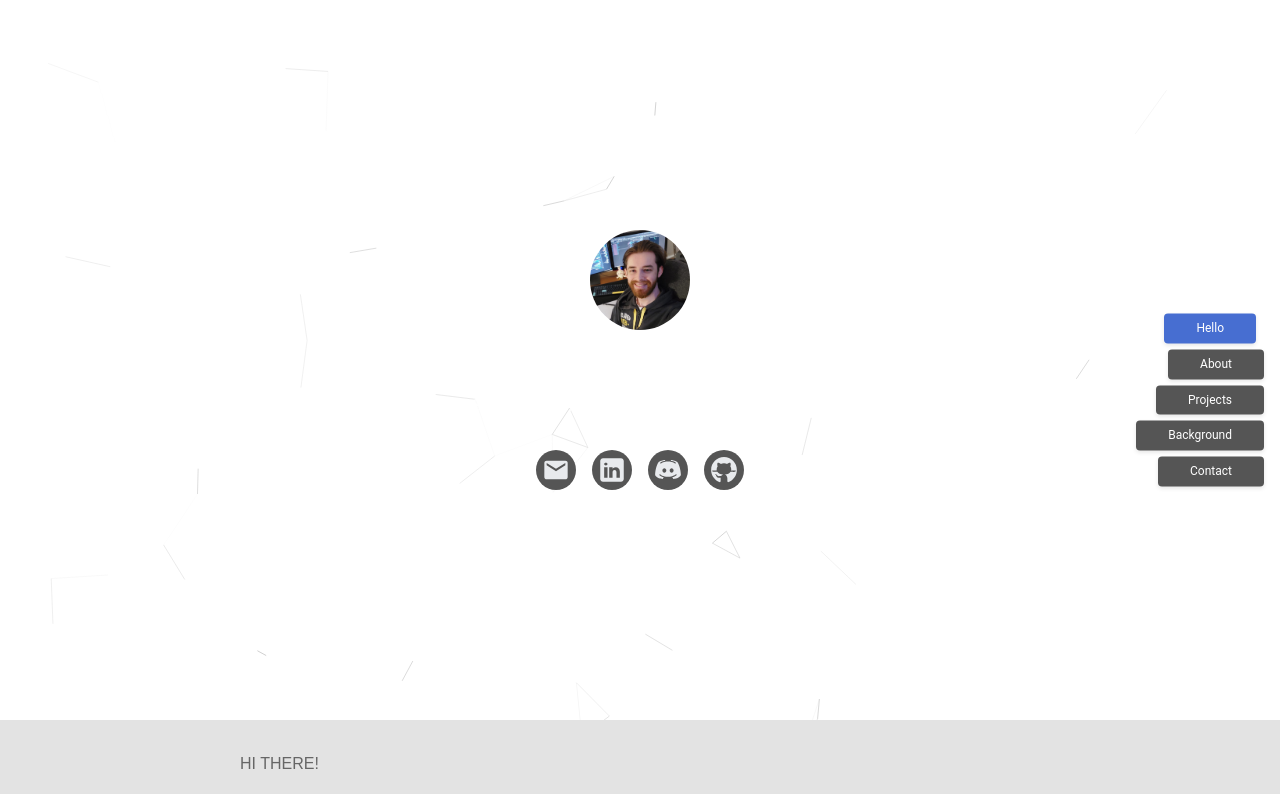
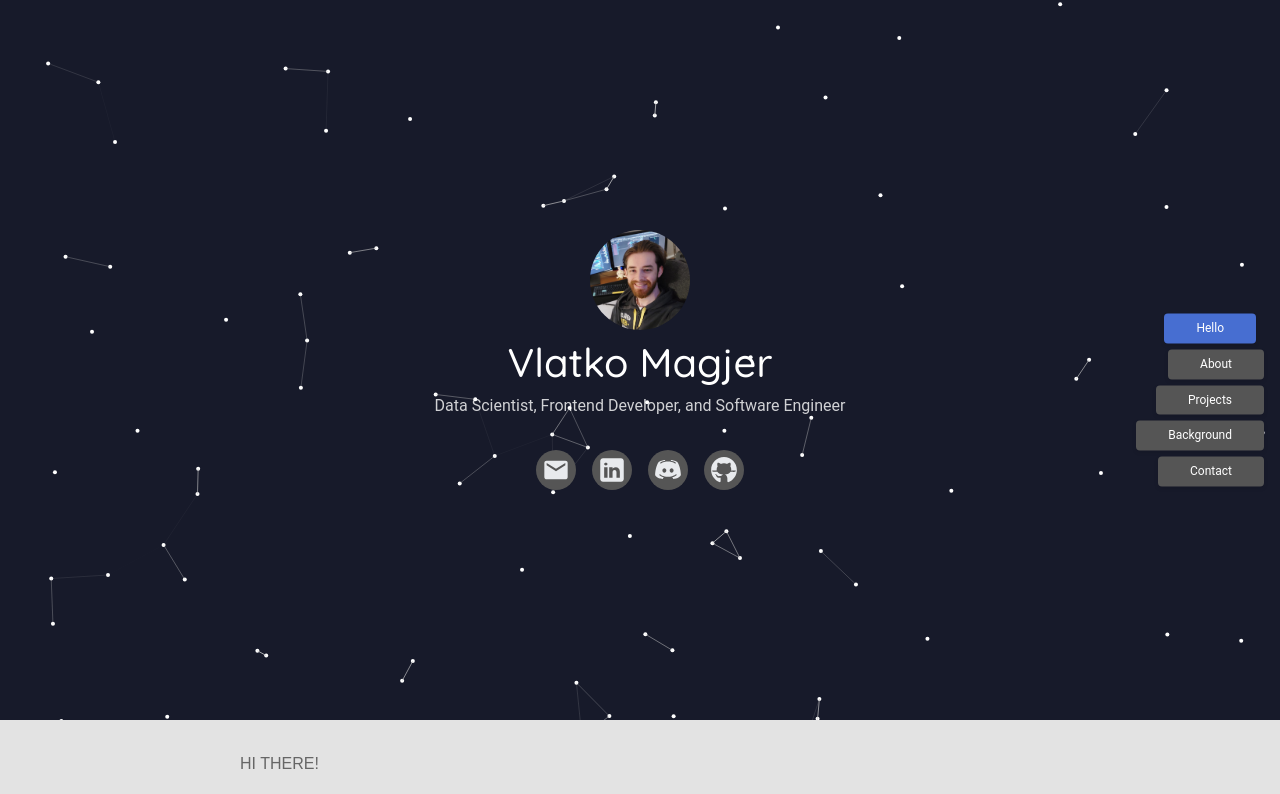
Before and after one commit to vmagjer/my-portfolio, a React (Vite) app: page / in a window 1280 px wide. Shown: the top 794 px of the page. Built offline with nearby package versions, Linux system fonts and the light colour scheme.

Commit message:
add color pallete

```diff
--- /dev/null
+++ b/src/styles/colors.css
@@ -0,0 +1,72 @@
+:root {
+  --night-sky: #0D1321;
+  --dark-teal: #1D2D44;
+  --lake: #3E5C76;
+  --sky: #748CAB;
+  --sand: #d8e6f0;
+
+  --plastic-gray: #5e6576;
+
+  --primary-100: #171a2a;
+  --primary-200: #242d4f;
+  --primary-300: #304278;
+  --primary-400: #3c57a3;
+  --primary-500: #476ed1;
+  --primary-600: #7389db;
+  --primary-700: #99a5e4;
+  --primary-800: #bbc2ee;
+  --primary-900: #dde0f6;
+
+  --secondary-100: #2a2315;
+  --secondary-200: #504221;
+  --secondary-300: #78622e;
+  --secondary-400: #a4853a;
+  --secondary-500: #ddba6d;
+  --secondary-600: #ddba6d;
+  --secondary-700: #e7cb91;
+  --secondary-800: #f0dcb5;
+  --secondary-900: #f8edda;
+
+  --neutral-100: #1b181a;
+  --neutral-200: #2e292e;
+  --neutral-300: #403b45;
+  --neutral-400: #51505e;
+  --neutral-500: #5f6677;
+  --neutral-600: #828190;
+  --neutral-700: #a49ea9;
+  --neutral-800: #c4bdc3;
+  --neutral-900: #e2dde0;
+
+  --white: white;
+  --black: black;
+}
+
+
+:root {
+  --color-dark-bg: var(--primary-100);
+
+  --color-title: var(--primary-100);
+  --color-subtitle: rgba(from var(--color-title) r g b / 50%);
+  --color-body: rgba(from var(--color-title) r g b / 80%);
+  --color-link: var(--primary-500);
+
+  --color-dark-title: var(--white);
+  --color-dark-subtitle: rgba(from var(--color-dark-title) r g b / 60%);
+  --color-dark-body: rgba(from var(--color--darktitle) r g b / 80%);
+  --color-dark-link: var(--primary-600);
+
+  --color-button-default-bg: var(--neutral-500);
+  --color-button-default-text: #000;
+  --color-button-active-bg: #000;
+  --color-button-active-text: #000;
+
+  --color-section-1-bg: #000;
+  --color-section-2-bg: #000;
+  --color-section-3-bg: #000;
+  --color-section-1-title: #000;
+  --color-section-2-title: #000;
+  --color-section-3-title: #000;
+  --color-section-1-body: #000;
+  --color-section-2-body: #000;
+  --color-section-3-body: #000;
+}
--- a/src/styles/index.css
+++ b/src/styles/index.css
@@ -1,5 +1,6 @@
 @import "normalize.css";
 @import "typography.css";
+@import "colors.css";
 
 :root {
   font-family: Roboto, Arial;
```
